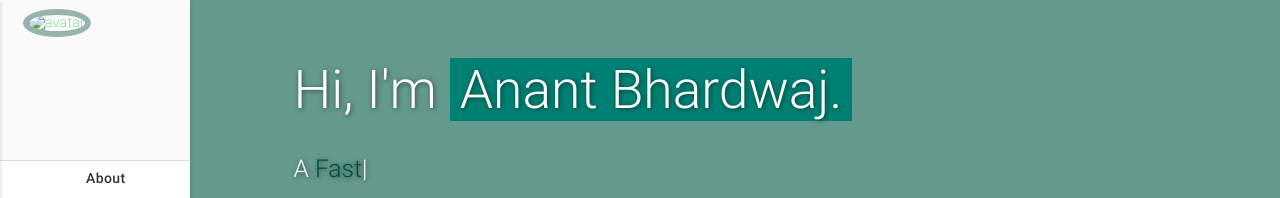
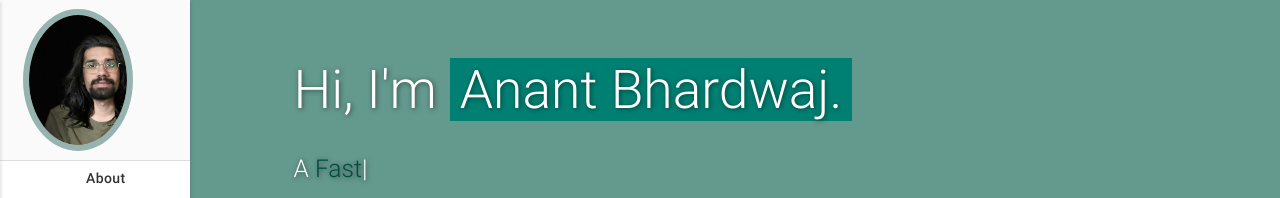
Before and after one commit to anant5/anant5.github.io, a plain HTML site: page index.html in a window 1280 px wide. Shown: the top 198 px of the page. Drawn offline with nearby package versions, Linux system fonts and the light colour scheme; some icons are missing.

Commit message:
modified:   index.html

```diff
--- a/index.html
+++ b/index.html
@@ -85,7 +85,7 @@
       <li class="logo">
         <a id="logo-container" aria-label="Navigate to the beginning of the page" href="#intro"
           class="brand-logo grey-blue-text">
-          <img src="./assets/img" class="circle img-responsive profile-pic" alt="avatar">
+          <img src="./assets/img/passport-new.jpeg" class="circle img-responsive profile-pic" alt="avatar">
         </a>
       </li>
 
```
